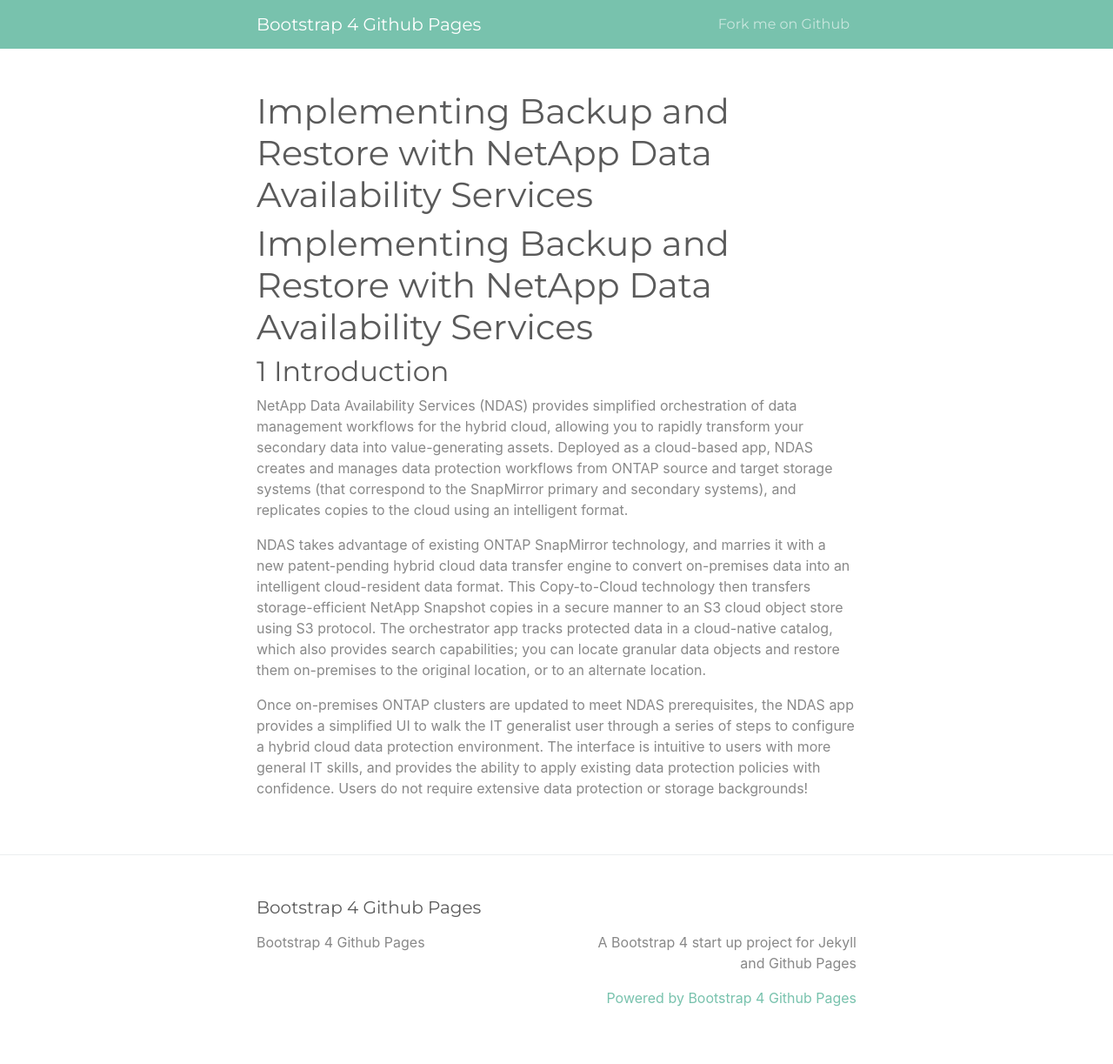
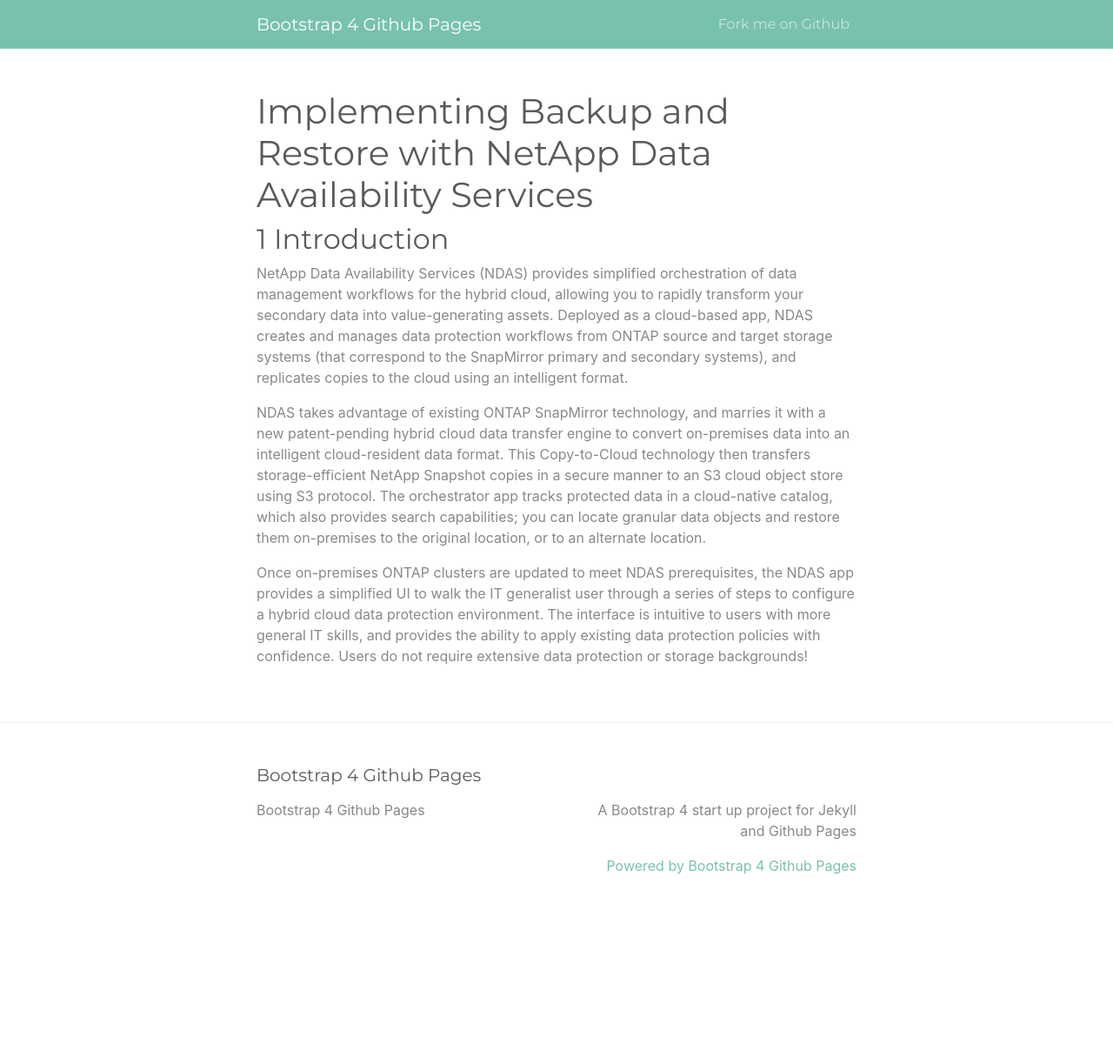
Before and after one commit to balexhowe/balexhowe.github.io, a Jekyll site: the page built from index.md, in a window 1280 px wide. Shown: the whole page at 87% size. Built offline with Jekyll 4.4.1, drawn with Linux system fonts in a browser that asks for light colours; after the commit the page ends 1071 px from its top, so only the background shows below that.

Commit message:
adjusting the title vs header

```diff
--- a/index.md
+++ b/index.md
@@ -2,8 +2,6 @@
 layout: page
 title: Implementing Backup and Restore with NetApp Data Availability Services
 ---
-
-# Implementing Backup and Restore with NetApp Data Availability Services
 
 ## 1 Introduction
 
```
